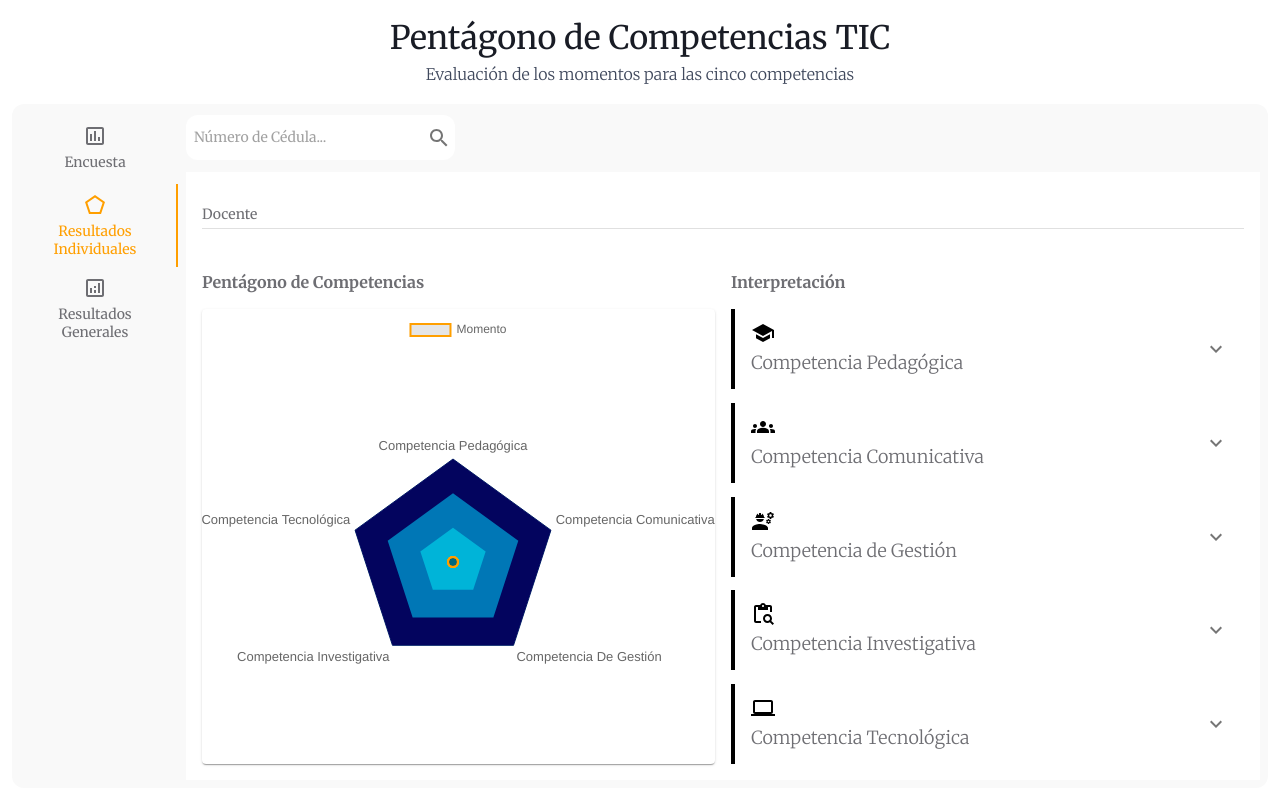
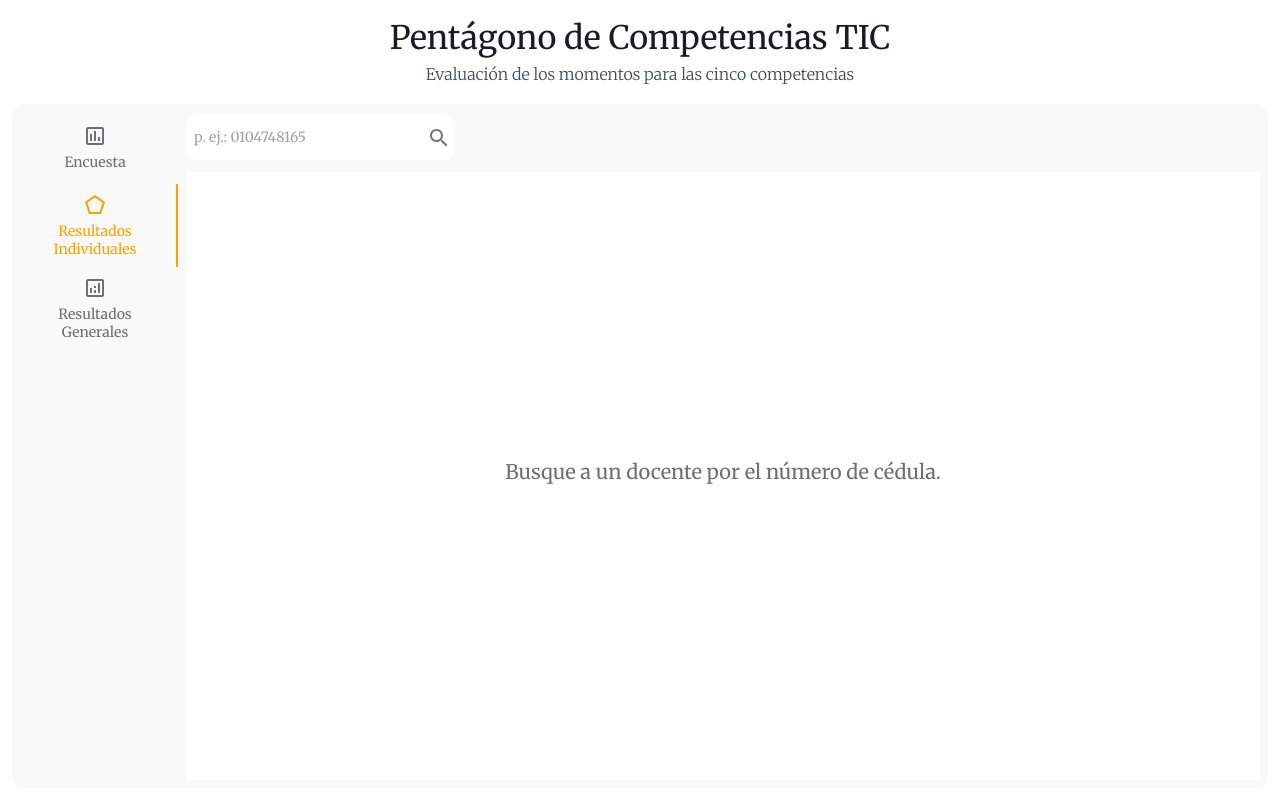
Before and after one commit to javierwo/Pentagono, a React (Create React App) app in the folder pentagono/: page / in a window 1280 px wide. Both pictures are taken after a click on the tab "Resultados Individuales". Built offline with nearby package versions, Linux system fonts and the light colour scheme.

Commit message:
Radarchart con múltiples datasets

```diff
--- a/pentagono/package.json
+++ b/pentagono/package.json
@@ -11,6 +11,7 @@
     "@testing-library/jest-dom": "^5.16.4",
     "@testing-library/react": "^13.3.0",
     "@testing-library/user-event": "^13.5.0",
+    "axios": "^0.27.2",
     "chart.js": "^3.8.0",
     "framer-motion": "^6.3.15",
     "react": "^18.1.0",
--- a/pentagono/src/components/Acordion.jsx
+++ b/pentagono/src/components/Acordion.jsx
@@ -27,8 +27,6 @@ const Acordion = (props) => {
    const COLORMOMENTO2 = "#0077b6";
    const COLORMOMENTO1 = "#00b4d8";
 
-   let COLORFONDO;
-
    let COLORMOMENTO;
    let MOMENTO;
    let ICONO;
@@ -38,24 +36,18 @@ const Acordion = (props) => {
       case 0.5:
          COLORMOMENTO = COLORMOMENTO1;
          MOMENTO = "Momento Innovador"
-         COLORFONDO = "#E6F3F1"
-         //COLORFONDO = "#f9f9f9"
          CHIP = <Chip label={MOMENTO} size="small" className="text-white bg-momento1 text-xs"/>
       break;
 
       case 1.5:
          COLORMOMENTO = COLORMOMENTO2;
          MOMENTO = "Momento Integrador"
-         COLORFONDO = "#E6FFE6"
-         //COLORFONDO = "#f9f9f9"
          CHIP = <Chip label={MOMENTO} size="small" className="text-white bg-momento2 text-xs"/>
       break;
 
       case 2.5:
          COLORMOMENTO = COLORMOMENTO3;
          MOMENTO = "Momento Explorador"
-         COLORFONDO = "#E6FFE6"
-         //COLORFONDO = "#f9f9f9"
          CHIP = <Chip label={MOMENTO} size="small" className="text-white bg-momento3 text-xs"/>
       break;
 
@@ -95,8 +87,8 @@ const Acordion = (props) => {
          <Box>
             <Accordion
                square
-               className="shadow-none border-l-4"
-               sx={{borderColor: COLORMOMENTO, bgcolor: COLORFONDO}}
+               className="shadow-none border-l-4 bg-tabsbg3"
+               sx={{borderColor: COLORMOMENTO}}
             >
                <AccordionSummary
                   expandIcon={<ExpandMoreIcon />}
--- a/pentagono/src/components/RadarChart.jsx
+++ b/pentagono/src/components/RadarChart.jsx
@@ -28,18 +28,37 @@ ChartJS.register(
    SubTitle
 );
 
+const borders = [
+   '#FF9F00',
+   '#407D6C',
+   '#B5C7CC',
+   '#BE529E',
+   '#D5273E',
+   '#F76150',
+   '#FEC4B9',
+   '#FEC4B9',
+   '#01BDCC',
+   '#3EA285',
+]
 
 const RadarChart = (props) => {
 
-   const data = {
-      labels: ['Competencia Pedagógica', 'Competencia Comunicativa', 'Competencia De Gestión', 'Competencia Investigativa', 'Competencia Tecnológica'],
-      datasets: [
-         {
-            label: 'Momento',
-            data: props.competencias,
-            borderColor: '#FF9F00',
-            borderWidth: 2,
-         },
+   console.log(props.data);
+
+   const datas = [];
+   var contador = 0
+
+   props.data.forEach(element => {
+      datas.push({
+         label: props.isTeacher ? "Momento" : element["Nombre"],
+         data: element["Pentagono"],
+         borderColor: borders[contador],
+         borderWidth: 4
+      });
+      contador++;
+   });
+
+   datas.push(
       {
          backgroundColor: "#00b4d8",
          pointRadius: 0,
@@ -58,7 +77,12 @@ const RadarChart = (props) => {
          borderWidth: 0,
          data: [3,3,3,3,3]
       },
-      ]
+   );
+
+
+   const data = {
+      labels: ['Competencia Pedagógica', 'Competencia Comunicativa', 'Competencia De Gestión', 'Competencia Investigativa', 'Competencia Tecnológica'],
+      datasets: datas
    }
 
    const options = {
@@ -83,14 +107,13 @@ const RadarChart = (props) => {
          legend: {
             labels: {
                filter: function(item, chart) {
-                  return item.datasetIndex !== 1  && item.datasetIndex !== 2 && item.datasetIndex !== 3;
+                  return item.datasetIndex !== datas.length-3  && item.datasetIndex !== datas.length-2 && item.datasetIndex !== datas.length-1;
                }
             }
          },
          tooltip: {
             enabled: false
          }
-
       },
 
       elements: {
@@ -132,11 +155,8 @@ const RadarChart = (props) => {
                   size: 13
                }
             }
-
          }
-
       },
-
    }
 
    return (
--- a/pentagono/src/components/TabResultadosGenerales.jsx
+++ b/pentagono/src/components/TabResultadosGenerales.jsx
@@ -186,6 +186,13 @@ const TabResultadosGenerales = () => {
    //Para llenar el combo de los periodos existentes
    const [PERIODOS, setPERIODOS] = useState([]);
    const [llenarPeriodos, setLlenarPeriodos] = useState(true);
+
+   //la data para el pentagono
+   const [data, setData] = useState(null);
+   const [exists, setExists] = useState(false);
+   const [mensaje, setMensaje] = useState(
+		"Aplique filtros para generar resultados XXX"
+	);
 
    async function getPeriodos() {
       const url = "https://script.google.com/macros/s/AKfycbwTaIb7E0zpGxOFQYaMEGGftnK1GWeULdcaZZ9Mo7if3UTGJV5k3FmEOM0TwIX8cyrS/exec?action=periodos"
@@ -604,6 +611,21 @@ const TabResultadosGenerales = () => {
             </Button>
          </Stack>
 
+         {!exists ? (
+            <>
+               <Box
+                  className="flex items-center justify-center bg-white"
+                  sx={{
+                     height: HEIGHTRESULTADO
+                  }}
+               >
+                  <Typography variant="h6" className="text-colordocente">
+                     {mensaje}
+                  </Typography>
+               </Box>
+            </>
+         ) : (
+				<>
                <Box
                   className="bg-white"
                   sx={{
@@ -701,6 +723,8 @@ const TabResultadosGenerales = () => {
                   </Grid>
 
                </Box>
+            </>
+			)}
 
       </>
    )
--- a/pentagono/src/components/TabResultadosIndividuales.jsx
+++ b/pentagono/src/components/TabResultadosIndividuales.jsx
@@ -1,65 +1,108 @@
 import Box from "@mui/material/Box";
 import Paper from "@mui/material/Paper";
 import Grid from "@mui/material/Grid";
-import Stack from '@mui/material/Stack';
-import Backdrop from '@mui/material/Backdrop';
-import CircularProgress from '@mui/material/CircularProgress';
+import Stack from "@mui/material/Stack";
+import Backdrop from "@mui/material/Backdrop";
+import CircularProgress from "@mui/material/CircularProgress";
 import Acordion from "./Acordion";
 import SearchIcon from "@mui/icons-material/Search";
 import IconButton from "@mui/material/IconButton";
 import InputBase from "@mui/material/InputBase";
-import Divider from '@mui/material/Divider';
+import Divider from "@mui/material/Divider";
+import Typography from "@mui/material/Typography";
 
-import { ThemeProvider, createTheme, responsiveFontSizes } from "@mui/material/styles";
+import {
+	ThemeProvider,
+	createTheme,
+	responsiveFontSizes,
+} from "@mui/material/styles";
 
 import { useState } from "react";
+import axios from "axios";
 
 import RadarChart from "./RadarChart";
 
-const HEIGHTBUSQUEDA = "10%"
-const HEIGHTRESULTADO = "90%"
-const HEIGHTINDVTITULO = "15%"
-const HEIGHTINDVPENT = "85%"
+const HEIGHTBUSQUEDA = "10%";
+const HEIGHTRESULTADO = "90%";
+const HEIGHTINDVTITULO = "15%";
+const HEIGHTINDVPENT = "85%";
 
 const TabResultadosIndividuales = (props) => {
-
 	var theme = createTheme({
 		typography: {
-         fontFamily: 'Merriweather'
-      }
+			fontFamily: "Merriweather",
+		},
 	});
 
 	theme = responsiveFontSizes(theme);
 
-   const [competencias, setCompetencias] = useState([0, 0, 0, 0, 0]);
-   const [open, setOpen] = useState(false)
-   const [nombre, setNombre] = useState("");
+	//const [competencias, setCompetencias] = useState([0, 0, 0, 0, 0]);
+	//const [nombre, setNombre] = useState("");
+
+	const [open, setOpen] = useState(false);
 	const [cedula, setCedula] = useState(null);
+	const [exists, setExists] = useState(false);
+	const [data, setData] = useState(null);
+	const [mensaje, setMensaje] = useState(
+		"Busque a un docente por el número de cédula."
+	);
 
-   async function graficar(){
-      setOpen(true)
-      const url = "https://script.google.com/macros/s/AKfycbwTaIb7E0zpGxOFQYaMEGGftnK1GWeULdcaZZ9Mo7if3UTGJV5k3FmEOM0TwIX8cyrS/exec?action=docente&cedula=" + cedula
+	/*
+	async function graficar() {
+		setOpen(true);
+		const url =
+			"https://script.google.com/macros/s/AKfycbwTaIb7E0zpGxOFQYaMEGGftnK1GWeULdcaZZ9Mo7if3UTGJV5k3FmEOM0TwIX8cyrS/exec?action=docente&cedula=" +
+			cedula;
 		const res = await fetch(url);
 		const result = await res.json();
 		try {
-         setNombre(result[0]["Nombre"])
-         setCompetencias(result[0]["Pentagono"])
-         setOpen(false)
-         console.log(competencias)
+			setNombre(result[0]["Nombre"]);
+			setCompetencias(result[0]["Pentagono"]);
+			setOpen(false);
+			console.log(competencias);
 		} catch {
-         setNombre("")
-         setCompetencias([0, 0, 0, 0, 0])
-         setOpen(false)
-         console.log("Error")
+			setNombre("");
+			setCompetencias([0, 0, 0, 0, 0]);
+			setOpen(false);
+			console.log("Error");
 		}
+	}
+	*/
+
+	function graph() {
+		setOpen(true);
+		console.log("data axios");
+		const url =
+			"https://script.google.com/macros/s/AKfycbwTaIb7E0zpGxOFQYaMEGGftnK1GWeULdcaZZ9Mo7if3UTGJV5k3FmEOM0TwIX8cyrS/exec?action=docente&cedula=" +
+			cedula;
+
+		axios
+			.get(url)
+			.then((response) => {
+				if (response.data.length > 0) {
+					//setNombre(response.data[0]["Nombre"]);
+					//setCompetencias(response.data[0]["Pentagono"]);
+					setData(response.data);
+					console.log(response.data);
+					setExists(true);
+				} else {
+					setExists(false);
+					setMensaje("La búsqueda no generó ningún resultado.");
+				}
+				setOpen(false);
+			})
+			.catch((error) => {
+				console.log(error);
+				setMensaje(error.message);
+				setOpen(false);
+			});
 	}
 
 	return (
-
 		<>
 			<ThemeProvider theme={theme}>
 				<Backdrop
-               sx={{ color: '#fff', zIndex: (theme) => theme.zIndex.drawer + 1 }}
+					sx={{ color: "#fff", zIndex: (theme) => theme.zIndex.drawer + 1 }}
 					open={open}
 				>
 					<CircularProgress color="inherit" />
@@ -70,31 +113,25 @@ const TabResultadosIndividuales = (props) => {
 						height: HEIGHTBUSQUEDA,
 					}}
 				>
-               <Grid
-                  container
-                  className="h-2/3"
-               >
-                  <Grid
-                     item
-                     xs={12}
-                     md={3}
-                     className="h-full"
-                  >
-                     <Box
-                        className="h-full rounded-xl flex content-start items-center bg-white"
-                     >
+					<Grid container className="h-2/3">
+						<Grid item xs={12} md={3} className="h-full">
+							<Box className="h-full rounded-xl flex content-start items-center bg-white">
 								<InputBase
 									className="pl-2 flex-1 text-sm "
-                           placeholder="Número de Cédula..."
+									placeholder="p. ej.: 0104748165"
 									onChange={(event) => setCedula(event.target.value)}
 								/>
 								<IconButton
 									className="p-1"
 									aria-label="search"
-                           onClick={() => { graficar(); }}>
+									//onClick={() => { graficar(); }}>
+									onClick={() => {
+									graph();
+									}}
+								>
 									<SearchIcon />
 								</IconButton>
-                     </Box >
+							</Box>
 						</Grid>
 					</Grid>
 				</Box>
@@ -102,77 +139,89 @@ const TabResultadosIndividuales = (props) => {
 				<Box
 					className="px-2 pb-2 box-border bg-white"
 					sx={{
-                  height: HEIGHTRESULTADO
+						height: HEIGHTRESULTADO,
 					}}
 				>
-               <Box
-                  className="h-full"
-               >
+					{!exists ? (
+						<>
+							<Box className="h-full flex items-center justify-center">
+								<Typography variant="h6" className="text-colordocente">
+									{mensaje}
+								</Typography>
+							</Box>
+						</>
+					) : (
+						<>
+							<Box className="h-full">
 								<Box
 									className="flex items-center w-full px-2"
 									sx={{
 										height: HEIGHTINDVTITULO,
 									}}
 								>
-                     <Box
-                        className="w-full "
-                     >
-                        <Box className="text-colordocente text-sm">
-                           Docente
-                        </Box>
+									<Box className="w-full ">
+									<Box className="text-colordocente text-sm">Docente</Box>
 									<Box className="text-black text-2xl font-semibold pb-1">
-                           {nombre}
+										{data[0]["Nombre"]}
 									</Box>
 									<Divider />
 									</Box>
 								</Box>
-
 								<Grid
 									container
 									sx={{
-                        height: HEIGHTINDVPENT
+										height: HEIGHTINDVPENT,
 									}}
 								>
-                     <Grid
-                        item
-                        xs={12}
-                        md={6}
-                        className="h-full p-2"
-                     >
+									<Grid item xs={12} md={6} className="h-full p-2">
 										<Box
 											className="text-colordocente text-base font-semibold"
 											sx={{
-                              height: '8%'
+												height: "8%",
 											}}
 										>
 											Pentágono de Competencias
 										</Box>
-
 										<Paper
 											elevation={1}
 											sx={{
-                              height: '92%'
+												height: "92%",
 											}}
 										>
-                           <Box
-                              className="h-full rounded-xl bg-white"
-                           >
-                              <RadarChart competencias={competencias} showTittle={false} />
+											<Box className="h-full rounded-xl bg-white">
+												<RadarChart
+													data={data}
+													/*data={
+														[
+															{
+																Nombre: "Arquitectura",
+																Pentagono: [0.5, 1.5, 0.5, 2.5, 2.5]
+															},
+															{
+																Nombre: "Ingeniería",
+																Pentagono: [2.5, 0.5, 1.5, 1.5, 2.5]
+															},
+															{
+																Nombre: "Medicina",
+																Pentagono: [1.5, 0.5, 1.5, 2.5, 0.5]
+															},
+															{
+																Nombre: "Filosofía",
+																Pentagono: [0.5, 1.5, 0.5, 1.5, 2.5]
+															},
+														]
+													}*/
+													showTittle={false}
+													isTeacher={false}
+												/>
 											</Box>
 										</Paper>
-
 									</Grid>
-
-                     <Grid
-                        item
-                        xs={12}
-                        md={6}
-                        className="h-full p-2"
-                     >
+									<Grid item xs={12} md={6} className="h-full p-2">
 										<Box
 											className="text-colordocente text-base font-semibold"
 											sx={{
-                              height: '8%'
+												height: "8%",
 											}}
 										>
 											Interpretación
@@ -180,7 +229,7 @@ const TabResultadosIndividuales = (props) => {
 										<Box
 											className="text-colordocente overflow-auto"
 											sx={{
-                              height: '92%'
+												height: "92%",
 											}}
 										>
 											<Stack
@@ -188,20 +237,52 @@ const TabResultadosIndividuales = (props) => {
 												justifyContent="space-between"
 												className="h-full"
 											>
-                              <Acordion competencia={"Competencia Pedagógica"} momento={competencias[0]} interpret={"Lorem ipsum dolor sit amet, consectetur adipiscing elit, sed do eiusmod tempor incididunt ut labore et dolore magna aliqua."} />
-                              <Acordion competencia={"Competencia Comunicativa"} momento={competencias[1]} interpret={"Lorem ipsum dolor sit amet, consectetur adipiscing elit, sed do eiusmod tempor incididunt ut labore et dolore magna aliqua."} />
-                              <Acordion competencia={"Competencia de Gestión"} momento={competencias[2]} interpret={"Lorem ipsum dolor sit amet, consectetur adipiscing elit, sed do eiusmod tempor incididunt ut labore et dolore magna aliqua."} />
-                              <Acordion competencia={"Competencia Investigativa"} momento={competencias[3]} interpret={"Lorem ipsum dolor sit amet, consectetur adipiscing elit, sed do eiusmod tempor incididunt ut labore et dolore magna aliqua."} />
-                              <Acordion competencia={"Competencia Tecnológica"} momento={competencias[4]} interpret={"Lorem ipsum dolor sit amet, consectetur adipiscing elit, sed do eiusmod tempor incididunt ut labore et dolore magna aliqua."} />
+												<Acordion
+													competencia={"Competencia Pedagógica"}
+													momento={data[0]["Pentagono"][0]}
+													interpret={
+														"Lorem ipsum dolor sit amet, consectetur adipiscing elit, sed do eiusmod tempor incididunt ut labore et dolore magna aliqua."
+													}
+												/>
+												<Acordion
+													competencia={"Competencia Comunicativa"}
+													momento={data[0]["Pentagono"][1]}
+													interpret={
+														"Lorem ipsum dolor sit amet, consectetur adipiscing elit, sed do eiusmod tempor incididunt ut labore et dolore magna aliqua."
+													}
+												/>
+												<Acordion
+													competencia={"Competencia de Gestión"}
+													momento={data[0]["Pentagono"][2]}
+													interpret={
+														"Lorem ipsum dolor sit amet, consectetur adipiscing elit, sed do eiusmod tempor incididunt ut labore et dolore magna aliqua."
+													}
+												/>
+												<Acordion
+													competencia={"Competencia Investigativa"}
+													momento={data[0]["Pentagono"][3]}
+													interpret={
+														"Lorem ipsum dolor sit amet, consectetur adipiscing elit, sed do eiusmod tempor incididunt ut labore et dolore magna aliqua."
+													}
+												/>
+												<Acordion
+													competencia={"Competencia Tecnológica"}
+													momento={data[0]["Pentagono"][4]}
+													interpret={
+														"Lorem ipsum dolor sit amet, consectetur adipiscing elit, sed do eiusmod tempor incididunt ut labore et dolore magna aliqua."
+													}
+												/>
 											</Stack>
 										</Box>
 									</Grid>
 								</Grid>
-               </Box >
+							</Box>
+						</>
+					)}
 				</Box>
 			</ThemeProvider>
 		</>
-   )
-}
+	);
+};
 
-export default TabResultadosIndividuales
+export default TabResultadosIndividuales;
```
Also changed, not shown: 1 other file (tests, documents, lock files or other folders). Lines whose indentation alone changed are shown as unchanged.
